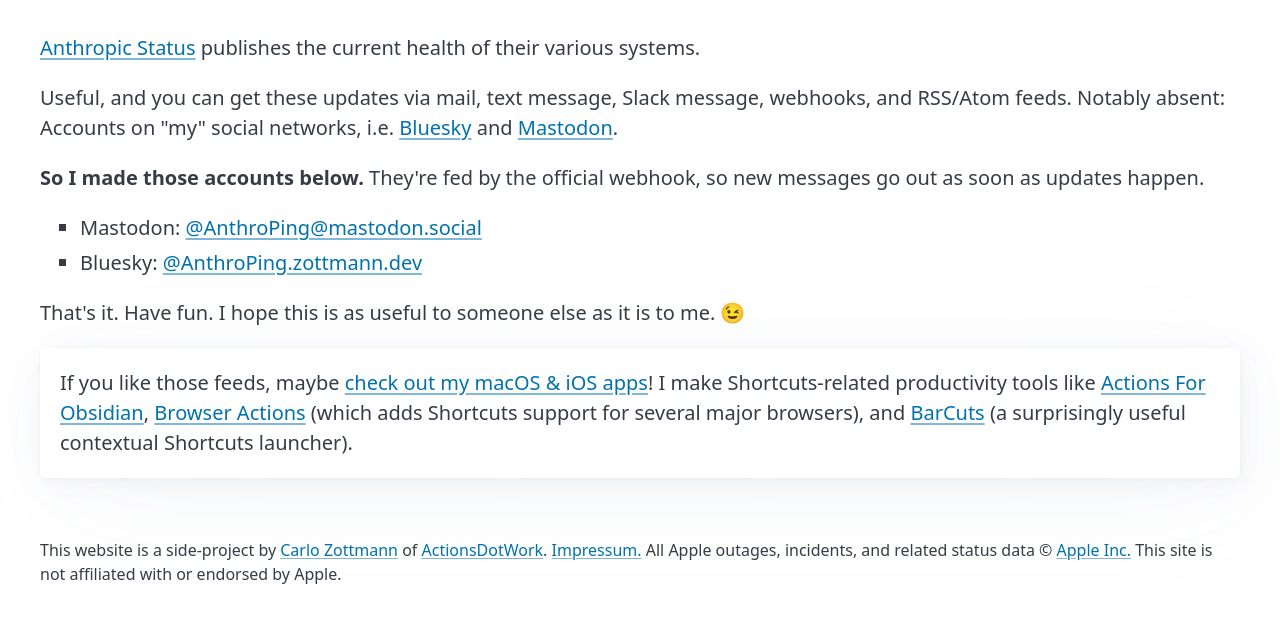
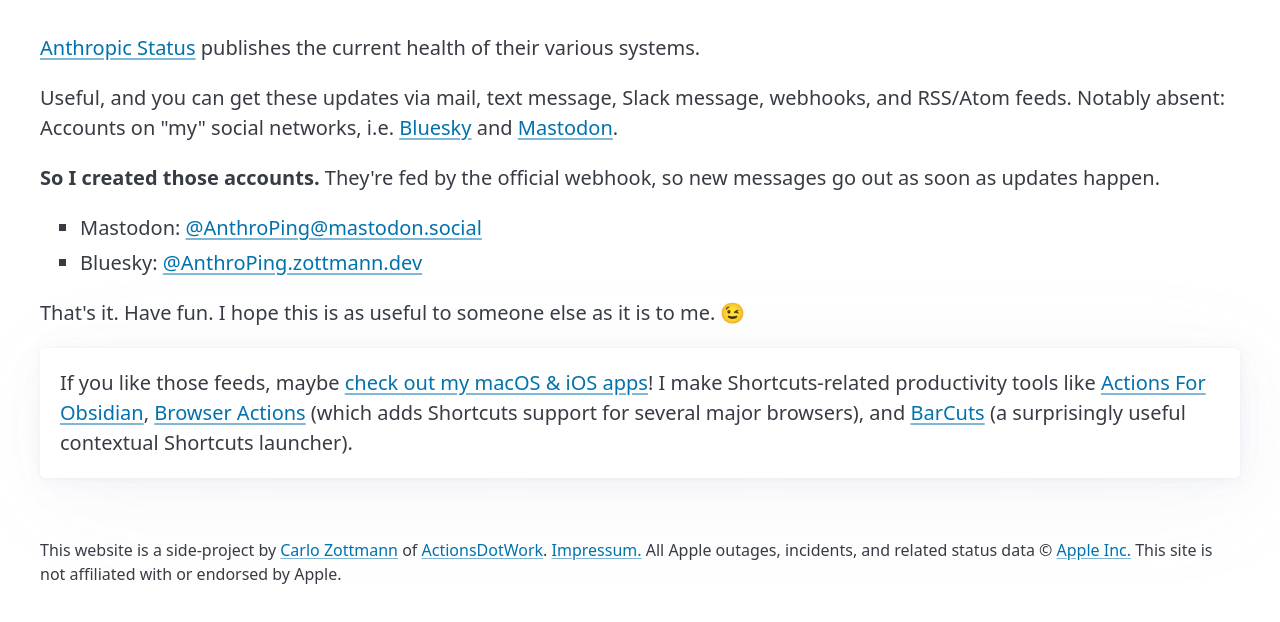
Before and after one commit to czottmann/anthroping, a plain HTML site: page index.html in a window 1280 px wide. Shown: the part 112-734 px from the top of the page. Drawn offline with Linux system fonts and the light colour scheme.

Commit message:
[CHG] Changes wording

```diff
--- a/index.html
+++ b/index.html
@@ -66,7 +66,7 @@
           </p>
 
           <p>
-            <b>So I made those accounts below.</b> They're fed by the official webhook, so new messages go
+            <b>So I created those accounts.</b> They're fed by the official webhook, so new messages go
             out as soon as updates happen.
           </p>
           <ul>
```
